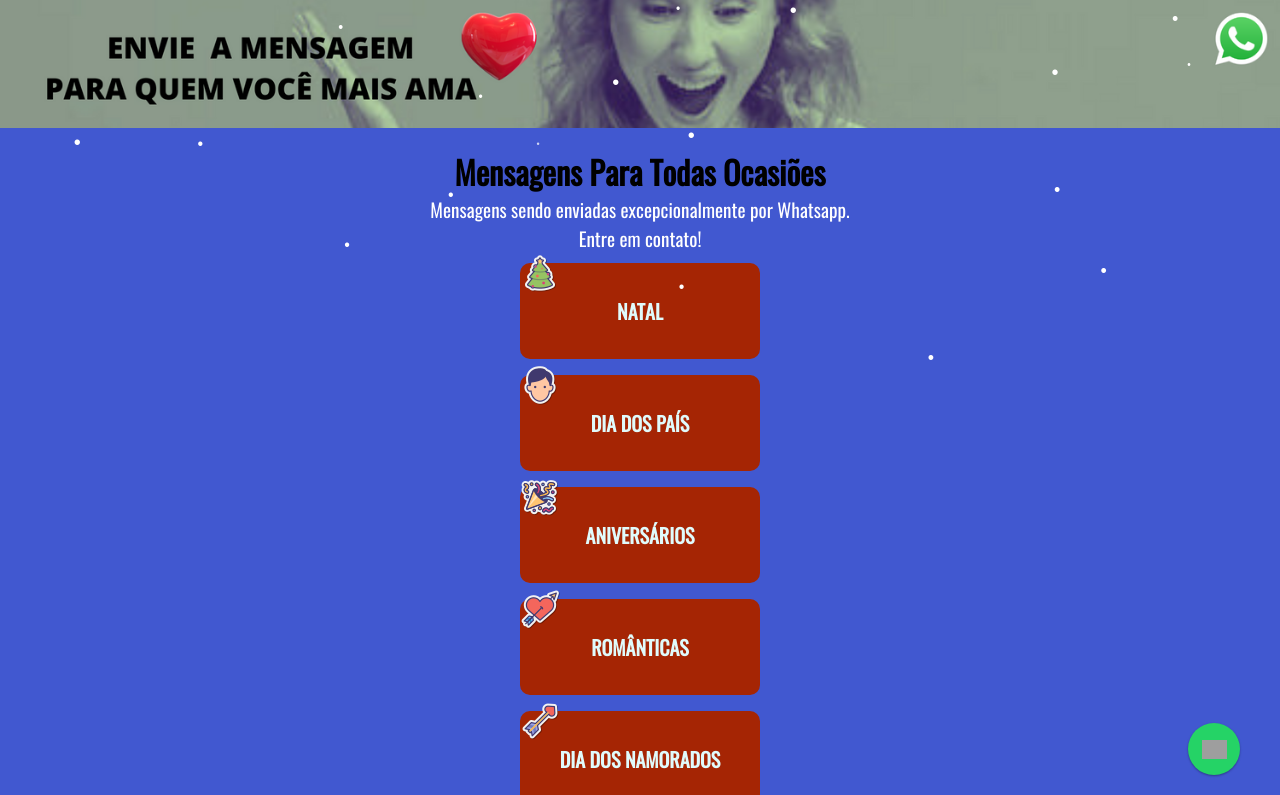
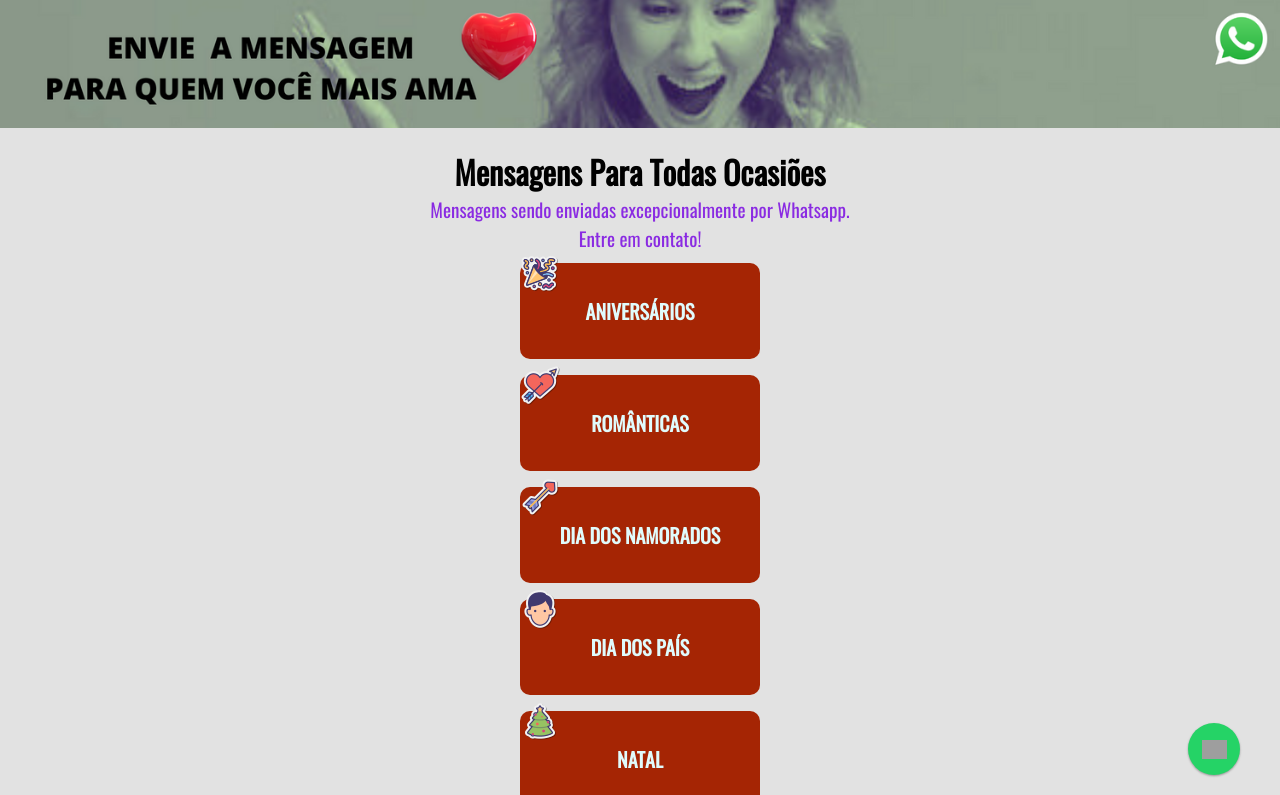
Before and after one commit to rafaelcastrobr/telemensagemlu, a React (Create React App) app: page / in a window 1280 px wide. Shown: the top 795 px of the page. Built offline with nearby package versions, Linux system fonts and the light colour scheme; grey boxes are pictures that could not be loaded.

Commit message:
update pos natal

```diff
--- a/public/index.html
+++ b/public/index.html
@@ -25,7 +25,9 @@
       Learn how to configure a non-root public URL by running `npm run build`.
     -->
     <title>React App</title>
-    <script type="text/javascript" src="snowstorm.js"></script>
+
+    <!-- NATAL -->
+    <!-- <script type="text/javascript" src="snowstorm.js"></script> -->
 
 
   </head>
--- a/src/Pages/Home.jsx
+++ b/src/Pages/Home.jsx
@@ -14,8 +14,9 @@ align-items: center;
 margin-bottom: 20px;
 
   p {
-    //color: blueviolet;
-    color: white;
+    color: blueviolet;
+/* NATAL */
+    /* color: white; */
     font-size: 1.2rem;
   }
 
@@ -48,14 +49,7 @@ export default function Home() {
         <p>Mensagens sendo enviadas excepcionalmente por Whatsapp.</p>
         <p>Entre em contato!</p>
         <div className="box-btn">
-        <div className="box-btn-style">
-            <img className="box-btn-ico" src={natal} alt="" />
-            <Link to='/natal'><button className='btn_entrar_appcss btn-opcao'>NATAL</button></Link>
-          </div>
-        <div className="box-btn-style">
-            <img className="box-btn-ico" src={pai} alt="" />
-            <Link to='/dia-dos-pais'><button className='btn_entrar_appcss btn-opcao'>DIA DOS PAÍS</button></Link>
-          </div>
+
           <div className="box-btn-style">
             <img className="box-btn-ico" src={bolo} alt="" />
             <Link to='/aniversario'><button className='btn_entrar_appcss btn-opcao'>ANIVERSÁRIOS</button></Link>
@@ -71,6 +65,14 @@ export default function Home() {
             <Link to='/namorados'><button className='btn_entrar_appcss btn-opcao'>DIA DOS NAMORADOS</button></Link>
           </div>
 
+        <div className="box-btn-style">
+            <img className="box-btn-ico" src={pai} alt="" />
+            <Link to='/dia-dos-pais'><button className='btn_entrar_appcss btn-opcao'>DIA DOS PAÍS</button></Link>
+          </div>
+          <div className="box-btn-style">
+            <img className="box-btn-ico" src={natal} alt="" />
+            <Link to='/natal'><button className='btn_entrar_appcss btn-opcao'>NATAL</button></Link>
+          </div>
           <button className='btn_entrar_appcss desativado'>+ OPÇÕES EM BREVE</button>
         </div>
         <p>Encontrou algum erro? Entre em contato!</p>
--- a/src/index.css
+++ b/src/index.css
@@ -1,7 +1,8 @@
 body {
- /*background-color: #e2e2e2;*/
+ background-color: #e2e2e2;
 
- background-color: #4158D0;
+ /* NATAL */
+ /* background-color: #4158D0; */
 
 
 }
```
